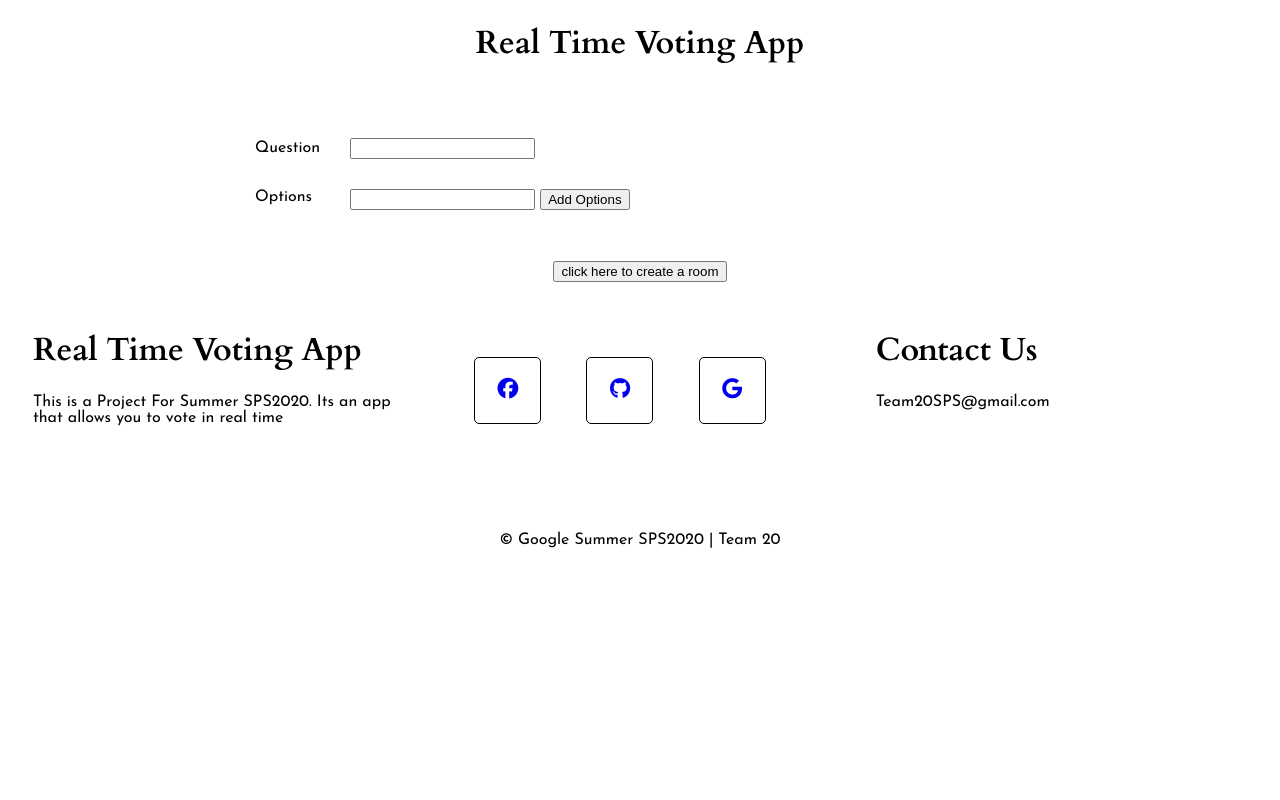
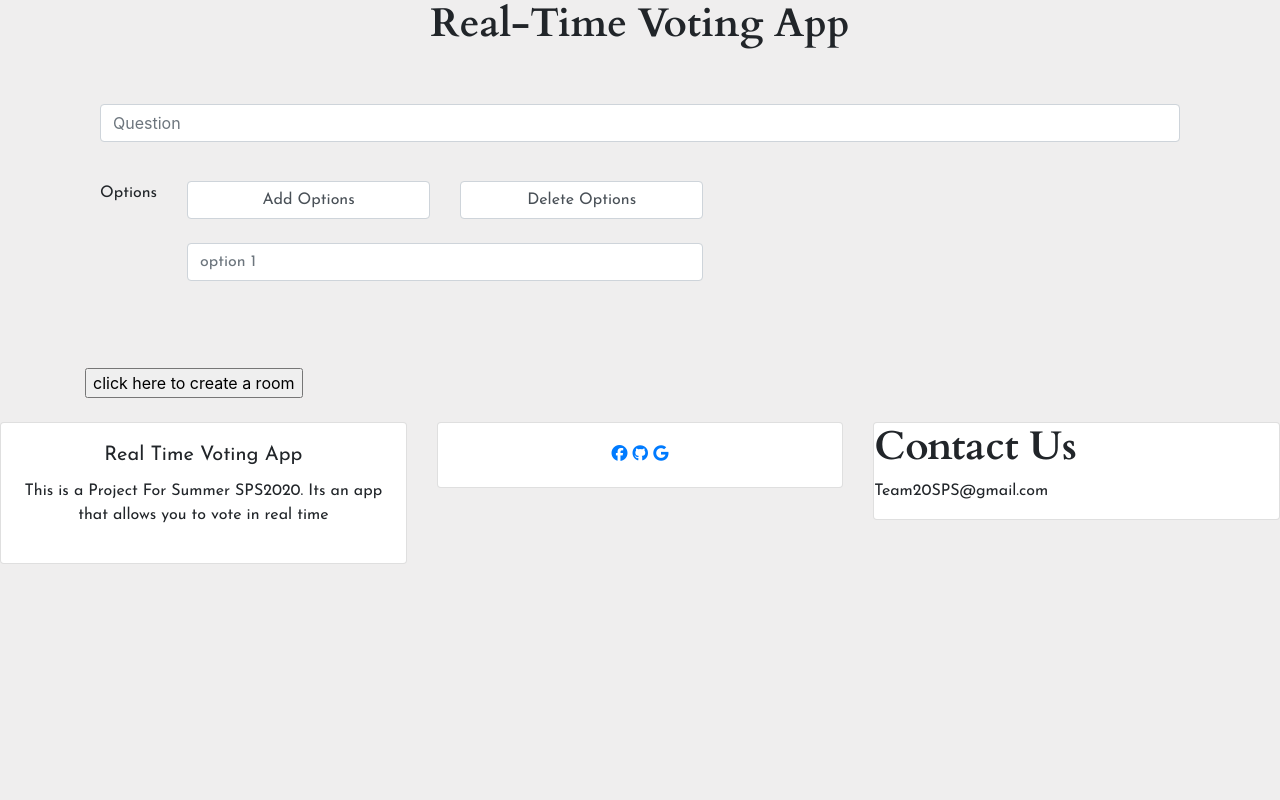
Before and after one commit to swissknife007/RealTimeVotingApp, a plain HTML site: page src/main/webapp/index.html in a window 1280 px wide. Shown: the top 800 px of the page. Drawn offline with nearby package versions, Linux system fonts and the light colour scheme.

Commit message:
update to bootstrap and delete button

```diff
--- a/src/main/webapp/index.html
+++ b/src/main/webapp/index.html
@@ -1,11 +1,21 @@
-<!DOCTYPE html>
-<html>
+<!doctype html>
+<html lang="en">
 
 <head>
     <meta charset="UTF-8">
+
+    <!-- Required meta tags -->
+    <meta charset="utf-8">
+    <meta name="viewport" content="width=device-width, initial-scale=1, shrink-to-fit=no">
+
+    <!-- Bootstrap CSS -->
+    <link rel="stylesheet" href="https://stackpath.bootstrapcdn.com/bootstrap/4.5.0/css/bootstrap.min.css"
+        integrity="sha384-9aIt2nRpC12Uk9gS9baDl411NQApFmC26EwAOH8WgZl5MYYxFfc+NcPb1dKGj7Sk" crossorigin="anonymous">
+
     <title>Voting App</title>
 
-  <link href="https://fonts.googleapis.com/css2?family=Cardo:wght@700&family=Josefin+Sans&display=swap" rel="stylesheet">
+    <link href="https://fonts.googleapis.com/css2?family=Cardo:wght@700&family=Josefin+Sans&display=swap"
+        rel="stylesheet">
     <link rel="stylesheet" href="style.css">
     <script src="https://kit.fontawesome.com/de2fa200e7.js" crossorigin="anonymous"></script>
     </link>
@@ -13,41 +23,71 @@
 </head>
 
 <body>
-<form action="/data" method="POST" id ="vote-form">
+    <h1 style="text-align: center;">Real-Time Voting App</h1>
+
+    <form action="/data" method="POST" id="vote-form">
         <div class="container">
-    <h1>Real Time Voting App</h1>
-    </textarea>
+
             <br></br>
             <table>
-      <tr>
-        <td>Question</td>
-        <td><input name="question" type="text" id="question" required /></td>
-      </tr>
+                <div class="row-2">
+                    <div class="col mb-4">
+                        <input name="question" type="text" id="question" required class="form-control"
+                            placeholder="Question">
+                    </div>
 
                     <tr>
 
                         <td style="vertical-align: top;">Options</td>
+
                         <td id="optionCell">
-            <input name="option" type="text" id="Options" required/>
-            <input type="button" id="addOption" value="Add Options"/>
-            <br/>
+                            <div class="row">
+                                <div class="col-sm-12 col-md-6 ">
+                                    <input class="form-control" type="button" id="addOption" value="Add Options" />
+                                    </br>
+                                </div>
+                                </br>
+                                <div class="col-sm-12 col-md-6 ">
+                                    <input class="form-control" type="button" id="btn" value="Delete Options" />
+                                    </br>
+                                </div>
+                                <div class="col">
+                                    <input class="form-control" name="option" type="text" id="Options" required
+                                        placeholder="option 1" />
+                                    </br>
+                                </div>
+                            </div>
                         </td>
                     </tr>
             </table>
             <br></br>
             <input type="submit" id="btn-register" value="click here to create a room">
+            <br></br>
             <!-- <button onclick=""> click here to create a room</button> -->
         </div>
     </form>
 
     <!--Simple Footer -->
 
-<div class = "footer">
-    <div class="footer-content">
+    <div class="footer">
+        <div class="row">
+            <div class="footer-content"></div>
+
+            <div class="col-sm-12 col-md-4">
+                <div class="card mb-4">
+                    <div class="card-body text-center">
                         <div class="footer-section about">
-            <h1 class="logo-text"> Real Time Voting App</h1>
-            <p> This is a Project  For Summer SPS2020. Its an app that allows you to vote in real time</p>
+                            <h5 class="card-title"> Real Time Voting App</h1>
+                                <p> This is a Project For Summer SPS2020. Its an app that allows you to vote in real
+                                    time</p>
                         </div>
+                    </div>
+                </div>
+            </div>
+
+            <div class="col-sm-12 col-md-4">
+                <div class="card mb-4">
+                    <div class="card-body text-center">
                         <div class="footer-section links">
                             <div class="socials">
                                 <a href="#"><i class="fab fa-facebook"></i></a>
@@ -55,6 +95,13 @@
                                 <a href="#"><i class="fab fa-google"></i></a>
                             </div>
                         </div>
+                    </div>
+                </div>
+
+            </div>
+
+            <div class="col-sm-12 col-md-4">
+                <div class="card mb-4">
                     <div class="footer-section Contact Us">
                         <div class="socials">
                             <h1>Contact Us</h1>
@@ -64,12 +111,27 @@
                     </div>
                 </div>
 
+
+            </div>
+        </div>
         <div class="footer-bottom">
             &copy; Google Summer SPS2020 | Team 20
         </div>
 
     </div>
     <!--Simple Footer -->
+
+    <!-- Optional JavaScript -->
+    <!-- jQuery first, then Popper.js, then Bootstrap JS -->
+    <script src="https://code.jquery.com/jquery-3.5.1.slim.min.js"
+        integrity="sha384-DfXdz2htPH0lsSSs5nCTpuj/zy4C+OGpamoFVy38MVBnE+IbbVYUew+OrCXaRkfj" crossorigin="anonymous">
+    </script>
+    <script src="https://cdn.jsdelivr.net/npm/popper.js@1.16.0/dist/umd/popper.min.js"
+        integrity="sha384-Q6E9RHvbIyZFJoft+2mJbHaEWldlvI9IOYy5n3zV9zzTtmI3UksdQRVvoxMfooAo" crossorigin="anonymous">
+    </script>
+    <script src="https://stackpath.bootstrapcdn.com/bootstrap/4.5.0/js/bootstrap.min.js"
+        integrity="sha384-OgVRvuATP1z7JjHLkuOU7Xw704+h835Lr+6QL9UvYjZE3Ipu6Tp75j7Bh/kR0JKI" crossorigin="anonymous">
+    </script>
 </body>
 
 </html>
--- a/src/main/webapp/script.js
+++ b/src/main/webapp/script.js
@@ -29,15 +29,22 @@ window.onload = function () {
     input.type = "text";
     input.id = "Options";
     input.name = "option";
+    input.classList = "form-control";
     input.required = true;
     var br = document.createElement("br");
     optionCell.appendChild(input);
     optionCell.appendChild(br);
   };
+  var btn = document.getElementById("btn");
+  btn.onclick = function () {
+    document.getElementById("Options").remove();
+  };
 };
 
-function getInput(){
-  fetch('/data').then(response=>response.json()).then((stats) => {
-    console.log(stats);
-  })
+function getInput() {
+  fetch("/data")
+    .then((response) => response.json())
+    .then((stats) => {
+      console.log(stats);
+    });
 }
--- a/src/main/webapp/style.css
+++ b/src/main/webapp/style.css
@@ -1,22 +1,19 @@
-html, body {
+html,
+body {
   height: 100%;
+  background-color: rgb(239, 238, 238);
 }
 
-.container {
-  width: 800px;
-  margin-left: auto;
-  margin-right: auto;
-  text-align: center;
+h1 {
+  font-family: "Cardo", serif;
 }
-h1{
-    font-family: 'Cardo', serif;
-}
-table{
-    font-family: 'Josefin Sans', sans-serif;
+table {
+  font-family: "Josefin Sans", sans-serif;
   border-collapse: collapse;
 }
 
-th, td {
+th,
+td {
   padding: 15px;
   text-align: left;
 }
@@ -24,23 +21,27 @@ th, td {
 .footer {
   height: 300px;
   position: relative;
-    font-family: 'Josefin Sans', sans-serif;
+  font-family: "Josefin Sans", sans-serif;
 }
 
-.footer .footer-content{
+.footer {
+  min-height: 100%;
+}
+
+.footer .footer-content {
   height: 200px;
   display: flex;
 }
-.footer .footer-content .footer-section{
+.footer .footer-content .footer-section {
   flex: 1;
   padding: 25px;
 }
 
-.footer .footer-content .links{
+.footer .footer-content .links {
   text-align: center;
 }
 
-.footer .footer-content .links .socials a{
+.footer .footer-content .links .socials a {
   border: 1px solid black;
   width: 45px;
   height: 45px;
@@ -53,13 +54,13 @@ th, td {
   display: inline-block;
   font-size: 1.3em;
   border-radius: 5px;
-    transition: all .3s;
+  transition: all 0.3s;
 }
 
 .footer .footer-content .links .socials a:hover {
   border: 1px solid red;
-    color:red;
-    transition: all .3s;
+  color: red;
+  transition: all 0.3s;
 }
 
 .footer .footer-bottom {
```
Lines whose indentation alone changed are shown as unchanged.
